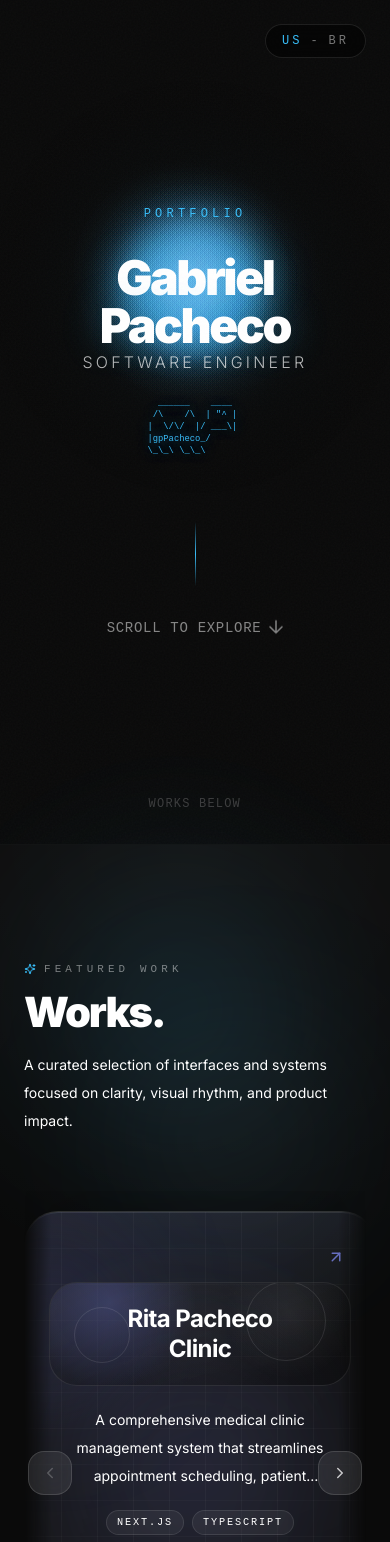
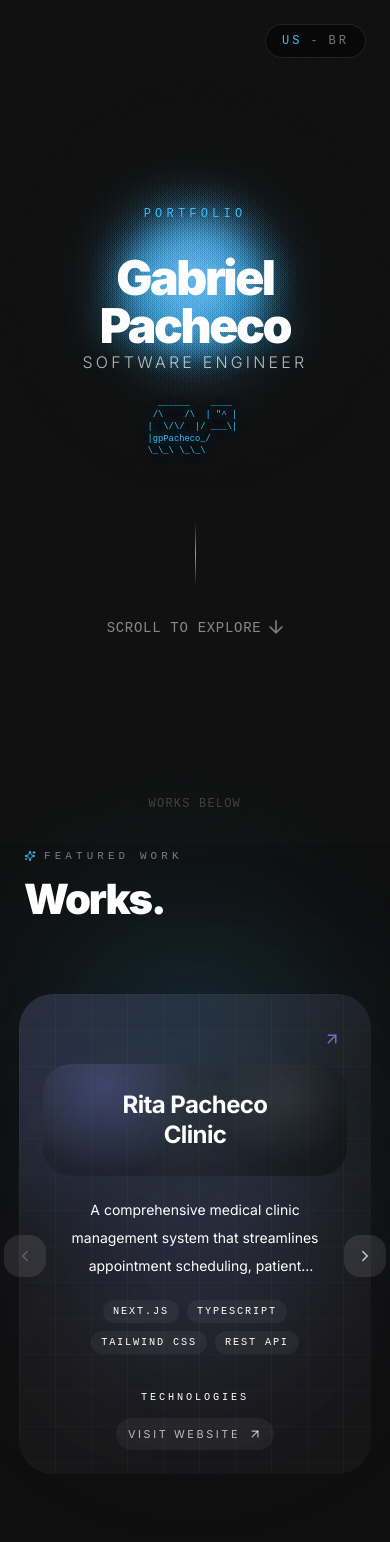
Before and after one commit to gpPacheco/portfolio, a Next.js app: page / in a window 390 px wide. Shown: the top 1542 px of the page. Built offline with nearby package versions, Linux system fonts and the light colour scheme.

Commit message:
Refine works section layout

```diff
--- a/app/globals.css
+++ b/app/globals.css
@@ -3,7 +3,7 @@
 @tailwind utilities;
 
 :root {
-  --bg: #0a0a0a;
+  --bg: #0f0f0f;
   --accent: #38bdf8;
 }
 
@@ -31,7 +31,7 @@ body {
   width: 4px;
 }
 ::-webkit-scrollbar-track {
-  background: #0a0a0a;
+  background: var(--bg);
 }
 ::-webkit-scrollbar-thumb {
   background: #38bdf8;
--- a/components/FeaturedWork.tsx
+++ b/components/FeaturedWork.tsx
@@ -80,6 +80,8 @@ export default function FeaturedWork({ locale }: FeaturedWorkProps) {
     left: 0,
     right: 0,
   });
+  const [cardWidth, setCardWidth] = useState(CARD_WIDTH);
+  const [cardStep, setCardStep] = useState(CARD_STEP);
   const [sidePadding, setSidePadding] = useState(0);
   const [xPosition, setXPosition] = useState(0);
   const [selectedProjectId, setSelectedProjectId] = useState<string | null>(
@@ -151,9 +153,15 @@ export default function FeaturedWork({ locale }: FeaturedWorkProps) {
 
     const updateBounds = () => {
       const isDesktop = window.matchMedia("(min-width: 768px)").matches;
+      const nextCardWidth = isDesktop
+        ? CARD_WIDTH
+        : Math.min(CARD_WIDTH, Math.max(viewport.clientWidth - 8, 260));
+      const nextCardStep = nextCardWidth + CARD_GAP;
+      setCardWidth(nextCardWidth);
+      setCardStep(nextCardStep);
       const nextSidePadding = isDesktop
-        ? 0
-        : Math.max((viewport.clientWidth - CARD_WIDTH) / 2, 0);
+        ? 24
+        : Math.max((viewport.clientWidth - nextCardWidth) / 2, 0);
       setSidePadding(nextSidePadding);
       const nextLeft = Math.min(viewport.clientWidth - track.scrollWidth, 0);
       const nextBounds = { left: nextLeft, right: 0 };
@@ -183,7 +191,7 @@ export default function FeaturedWork({ locale }: FeaturedWorkProps) {
   }, [x]);
 
   const moveCarousel = (direction: 1 | -1) => {
-    const nextX = clampX(x.get() + direction * CARD_STEP, dragBounds);
+    const nextX = clampX(x.get() + direction * cardStep, dragBounds);
 
     animate(x, nextX, {
       type: "spring",
@@ -198,7 +206,7 @@ export default function FeaturedWork({ locale }: FeaturedWorkProps) {
     info: PanInfo,
   ) => {
     const projectedX = x.get() + info.velocity.x * 0.12;
-    const snappedX = Math.round(projectedX / CARD_STEP) * CARD_STEP;
+    const snappedX = Math.round(projectedX / cardStep) * cardStep;
     const nextX = clampX(snappedX, dragBounds);
 
     animate(x, nextX, {
@@ -217,7 +225,7 @@ export default function FeaturedWork({ locale }: FeaturedWorkProps) {
       <section
         id="works"
         ref={sectionRef}
-        className="relative isolate overflow-visible border-t border-white/[0.03] bg-background px-6 py-28 md:px-10 lg:px-16"
+        className="relative isolate overflow-visible"
       >
         <div
           className="pointer-events-none absolute inset-0 opacity-80"
@@ -225,7 +233,6 @@ export default function FeaturedWork({ locale }: FeaturedWorkProps) {
         >
           <div className="absolute left-[-12%] top-[-6%] h-[28rem] w-[28rem] rounded-full bg-[radial-gradient(circle,_rgba(56,189,248,0.22)_0%,_rgba(56,189,248,0.08)_30%,_transparent_70%)] blur-3xl" />
           <div className="absolute right-[-10%] top-[10%] h-[24rem] w-[24rem] rounded-full bg-[radial-gradient(circle,_rgba(255,255,255,0.09)_0%,_rgba(56,189,248,0.05)_35%,_transparent_72%)] blur-3xl" />
-          <div className="absolute inset-0 bg-[radial-gradient(circle_at_top,_rgba(255,255,255,0.05),_transparent_42%)]" />
         </div>
 
         <motion.div
@@ -233,7 +240,7 @@ export default function FeaturedWork({ locale }: FeaturedWorkProps) {
           initial="hidden"
           whileInView="visible"
           viewport={{ once: true, amount: 0.25 }}
-          className="relative z-10 mx-auto flex w-full max-w-[1600px] flex-col gap-10"
+          className="relative z-10 mx-auto flex w-full max-w-[1600px] flex-col gap-10 px-6 md:px-10 lg:px-16"
         >
           <motion.div variants={itemVariants} className="max-w-3xl">
             <p className="mb-4 inline-flex items-center gap-2 font-mono text-[0.68rem] uppercase tracking-[0.38em] text-white/45">
@@ -243,9 +250,11 @@ export default function FeaturedWork({ locale }: FeaturedWorkProps) {
             <h2 className="text-[clamp(2.6rem,6vw,5.8rem)] font-black leading-[0.92] tracking-tighter text-white text-balance">
               {text.title}
             </h2>
-            <p className="mt-5 max-w-2xl text-sm leading-7 text-white/48 md:text-base">
-              {text.description}
-            </p>
+            {text.description ? (
+              <p className="mt-5 max-w-2xl text-sm leading-7 text-white/48 md:text-base">
+                {text.description}
+              </p>
+            ) : null}
           </motion.div>
         </motion.div>
 
@@ -256,10 +265,10 @@ export default function FeaturedWork({ locale }: FeaturedWorkProps) {
             disabled={!canMovePrev}
             aria-label="Previous works"
             className={cn(
-              "absolute left-1 top-1/2 z-[90] -translate-y-1/2 rounded-2xl border border-white/15 bg-white/10 p-3 backdrop-blur-xl transition-all duration-300 md:left-3",
+              "absolute left-1 top-1/2 z-[90] -translate-y-1/2 rounded-2xl bg-white/10 p-3 backdrop-blur-xl transition-all duration-300 md:left-3",
               "opacity-90 md:opacity-0 md:group-hover:opacity-100",
               canMovePrev
-                ? "text-white/85 hover:scale-105 hover:border-white/25 hover:bg-white/15"
+                ? "text-white/85 hover:scale-105 hover:bg-white/15"
                 : "cursor-not-allowed text-white/25",
             )}
             data-cursor-hover
@@ -273,10 +282,10 @@ export default function FeaturedWork({ locale }: FeaturedWorkProps) {
             disabled={!canMoveNext}
             aria-label="Next works"
             className={cn(
-              "absolute right-1 top-1/2 z-[90] -translate-y-1/2 rounded-2xl border border-white/15 bg-white/10 p-3 backdrop-blur-xl transition-all duration-300 md:right-3",
+              "absolute right-1 top-1/2 z-[90] -translate-y-1/2 rounded-2xl bg-white/10 p-3 backdrop-blur-xl transition-all duration-300 md:right-3",
               "opacity-90 md:opacity-0 md:group-hover:opacity-100",
               canMoveNext
-                ? "text-white/85 hover:scale-105 hover:border-white/25 hover:bg-white/15"
+                ? "text-white/85 hover:scale-105 hover:bg-white/15"
                 : "cursor-not-allowed text-white/25",
             )}
             data-cursor-hover
@@ -287,12 +296,6 @@ export default function FeaturedWork({ locale }: FeaturedWorkProps) {
           <div
             ref={viewportRef}
             className="relative overflow-x-hidden overflow-y-visible pb-10"
-            style={{
-              maskImage:
-                "linear-gradient(to right, transparent 0%, black 8%, black 92%, transparent 100%)",
-              WebkitMaskImage:
-                "linear-gradient(to right, transparent 0%, black 8%, black 92%, transparent 100%)",
-            }}
           >
             <div
               ref={orbRef}
@@ -323,7 +326,6 @@ export default function FeaturedWork({ locale }: FeaturedWorkProps) {
                 const isActive = hoveredId === project.id;
                 const canVisit =
                   project.url.startsWith("http") && project.url !== "https://";
-                const isOverlapped = index > 0;
 
                 return (
                   <motion.article
@@ -348,18 +350,17 @@ export default function FeaturedWork({ locale }: FeaturedWorkProps) {
                     }}
                     transition={{ type: "spring", stiffness: 240, damping: 22 }}
                     className={cn(
-                      "group relative shrink-0 overflow-hidden rounded-[34px] border border-white/10 bg-white/5 shadow-[0_24px_90px_rgba(0,0,0,0.45)] backdrop-blur-2xl",
-                      isOverlapped && "-ml-3 md:-ml-4",
+                      "group relative shrink-0 overflow-hidden rounded-[34px] bg-white/5 backdrop-blur-2xl",
                       isActive ? "z-[36]" : "z-[14]",
                       "h-[480px] w-[352px]",
                     )}
                     style={{
-                      width: `${CARD_WIDTH}px`,
+                      width: `${cardWidth}px`,
                       height: `${CARD_HEIGHT}px`,
                       zIndex: isActive ? 36 : projects.length - index,
                       boxShadow: isActive
-                        ? `0 24px 90px rgba(0,0,0,0.45), 0 0 0 1px ${project.accentColor}66, 0 0 65px ${project.accentColor}24`
-                        : "0 24px 90px rgba(0,0,0,0.45), inset 0 1px 0 rgba(255,255,255,0.08)",
+                        ? `0 0 65px ${project.accentColor}24`
+                        : "none",
                     }}
                     tabIndex={0}
                     data-cursor-hover
@@ -402,7 +403,7 @@ export default function FeaturedWork({ locale }: FeaturedWorkProps) {
                         </motion.div>
                       </div>
 
-                      <div className="relative mb-5 flex-1 overflow-hidden rounded-[28px] border border-white/10 bg-black/25">
+                      <div className="relative mb-5 flex-1 overflow-hidden rounded-[28px] bg-black/25">
                         <div
                           className="absolute inset-0"
                           style={{
@@ -410,8 +411,8 @@ export default function FeaturedWork({ locale }: FeaturedWorkProps) {
                           }}
                         />
                         <div className="absolute inset-0 bg-[radial-gradient(circle_at_50%_50%,_rgba(255,255,255,0.06),_transparent_55%)] opacity-70" />
-                        <div className="absolute left-6 top-6 h-14 w-14 rounded-full border border-white/10" />
-                        <div className="absolute right-6 bottom-6 h-20 w-20 rounded-full border border-white/10" />
+                        <div className="absolute left-6 top-6 h-14 w-14 rounded-full" />
+                        <div className="absolute right-6 bottom-6 h-20 w-20 rounded-full" />
 
                         <div className="relative z-10 flex h-full items-center justify-center p-5">
                           <h3 className="mx-auto max-w-[12ch] text-center text-2xl font-bold leading-tight tracking-tight text-white text-balance md:text-3xl">
@@ -428,7 +429,7 @@ export default function FeaturedWork({ locale }: FeaturedWorkProps) {
                         {project.technologies.slice(0, 4).map((technology) => (
                           <span
                             key={technology}
-                            className="rounded-full border border-white/10 bg-white/5 px-2.5 py-1 font-mono text-[0.64rem] uppercase tracking-[0.18em] text-white/42"
+                            className="rounded-full bg-white/5 px-2.5 py-1 font-mono text-[0.64rem] uppercase tracking-[0.18em] text-white/42"
                           >
                             {technology}
                           </span>
@@ -451,7 +452,7 @@ export default function FeaturedWork({ locale }: FeaturedWorkProps) {
                                 e.stopPropagation();
                               }
                             }}
-                            className="inline-flex cursor-pointer items-center gap-2 rounded-full border border-white/10 bg-white/5 px-3 py-2 text-[0.68rem] uppercase tracking-[0.24em] text-white/70 transition-colors duration-300 hover:border-white/20 hover:bg-white/10 hover:text-white"
+                            className="inline-flex cursor-pointer items-center gap-2 rounded-full bg-white/5 px-3 py-2 text-[0.68rem] uppercase tracking-[0.24em] text-white/70 transition-colors duration-300 hover:bg-white/10 hover:text-white"
                             data-cursor-hover
                           >
                             {text.visitSite}
@@ -464,7 +465,7 @@ export default function FeaturedWork({ locale }: FeaturedWorkProps) {
                               e.stopPropagation();
                               openProjectModal(project.id);
                             }}
-                            className="inline-flex cursor-pointer items-center rounded-full border border-white/10 bg-white/5 px-3 py-2 text-[0.68rem] uppercase tracking-[0.24em] text-white/40"
+                            className="inline-flex cursor-pointer items-center rounded-full bg-white/5 px-3 py-2 text-[0.68rem] uppercase tracking-[0.24em] text-white/40"
                             data-cursor-hover
                           >
                             {text.openDetails}
--- a/components/Footer.tsx
+++ b/components/Footer.tsx
@@ -117,13 +117,10 @@ export default function Footer({ locale }: FooterProps) {
           {/* Bottom bar */}
           <motion.div
             variants={itemVariants}
-            className="flex flex-col md:flex-row items-center justify-between gap-4 pt-8 border-t border-white/5"
+            className="flex flex-col md:flex-row items-center justify-center gap-4 pt-8 border-t border-white/5"
           >
             <p className="text-white/20 font-mono text-xs tracking-wider">
               {text.rights}
-            </p>
-            <p className="text-white/20 font-mono text-xs tracking-wider">
-              {text.builtWith}
             </p>
           </motion.div>
         </motion.div>
--- a/components/Hero.tsx
+++ b/components/Hero.tsx
@@ -68,7 +68,7 @@ export default function Hero({ locale }: HeroProps) {
         className="absolute inset-0 pointer-events-none"
         style={{
           background:
-            "radial-gradient(ellipse 80% 70% at 50% 50%, transparent 30%, rgba(10,10,10,0.85) 100%)",
+            "radial-gradient(ellipse 80% 70% at 50% 50%, transparent 30%, rgba(15,15,15,0.85) 100%)",
         }}
         aria-hidden="true"
       />
--- a/components/LogoMarquee.tsx
+++ b/components/LogoMarquee.tsx
@@ -41,8 +41,8 @@ export default function LogoMarquee({ logos }: LogoMarqueeProps) {
 
   return (
     <div className="relative overflow-hidden border-y border-white/10 bg-white/[0.02] py-5">
-      <div className="pointer-events-none absolute inset-y-0 left-0 z-10 w-16 bg-gradient-to-r from-[#0a0a0a] to-transparent" />
-      <div className="pointer-events-none absolute inset-y-0 right-0 z-10 w-16 bg-gradient-to-l from-[#0a0a0a] to-transparent" />
+      <div className="pointer-events-none absolute inset-y-0 left-0 z-10 w-16 bg-gradient-to-r from-background to-transparent" />
+      <div className="pointer-events-none absolute inset-y-0 right-0 z-10 w-16 bg-gradient-to-l from-background to-transparent" />
 
       <div ref={trackRef} className="flex w-max items-center gap-12 px-4 will-change-transform">
         {doubled.map((item, index) => (
--- a/components/MistCanvas.tsx
+++ b/components/MistCanvas.tsx
@@ -98,7 +98,7 @@ export default function MistCanvas() {
       );
       grad.addColorStop(0, "rgba(56,189,248,0.03)");
       grad.addColorStop(0.5, "rgba(56,189,248,0.015)");
-      grad.addColorStop(1, "rgba(10,10,10,0)");
+      grad.addColorStop(1, "rgba(15,15,15,0)");
       ctx.fillStyle = grad;
       ctx.fillRect(0, 0, width, height);
 
--- a/data/ui-text.ts
+++ b/data/ui-text.ts
@@ -39,7 +39,6 @@ type FooterText = {
   githubDescription: string;
   emailDescription: string;
   rights: string;
-  builtWith: string;
 };
 
 export type SiteText = {
@@ -60,8 +59,7 @@ export const uiText: Record<SiteLocale, SiteText> = {
     projects: {
       badge: "Featured Work",
       title: "Works.",
-      description:
-        "A curated selection of interfaces and systems focused on clarity, visual rhythm, and product impact.",
+      description: "",
       scrollHint: "Drag sideways to explore the full set.",
       openDetails: "Open details",
       detailsTitle: "Project details",
@@ -89,7 +87,6 @@ export const uiText: Record<SiteLocale, SiteText> = {
       githubDescription: "Open source work",
       emailDescription: "Get in touch",
       rights: "© 2026 Gabriel Pacheco. All rights reserved.",
-      builtWith: "Built with Next.js · GSAP · Framer Motion",
     },
   },
   "pt-BR": {
@@ -102,8 +99,7 @@ export const uiText: Record<SiteLocale, SiteText> = {
     projects: {
       badge: "Trabalhos em Destaque",
       title: "Trabalhos.",
-      description:
-        "Uma selecao de interfaces e sistemas com foco em clareza, ritmo visual e impacto de produto.",
+      description: "",
       scrollHint: "Arraste para os lados para explorar tudo.",
       openDetails: "Abrir detalhes",
       detailsTitle: "Detalhes do projeto",
@@ -131,7 +127,6 @@ export const uiText: Record<SiteLocale, SiteText> = {
       githubDescription: "Projetos open source",
       emailDescription: "Entre em contato",
       rights: "© 2026 Gabriel Pacheco. Todos os direitos reservados.",
-      builtWith: "Construído com Next.js · GSAP · Framer Motion",
     },
   },
 };
--- a/tailwind.config.ts
+++ b/tailwind.config.ts
@@ -9,7 +9,7 @@ const config: Config = {
   theme: {
     extend: {
       colors: {
-        background: "#0a0a0a",
+        background: "#0f0f0f",
         surface: "#111111",
         "surface-2": "#1a1a1a",
         accent: "#38bdf8",
```
